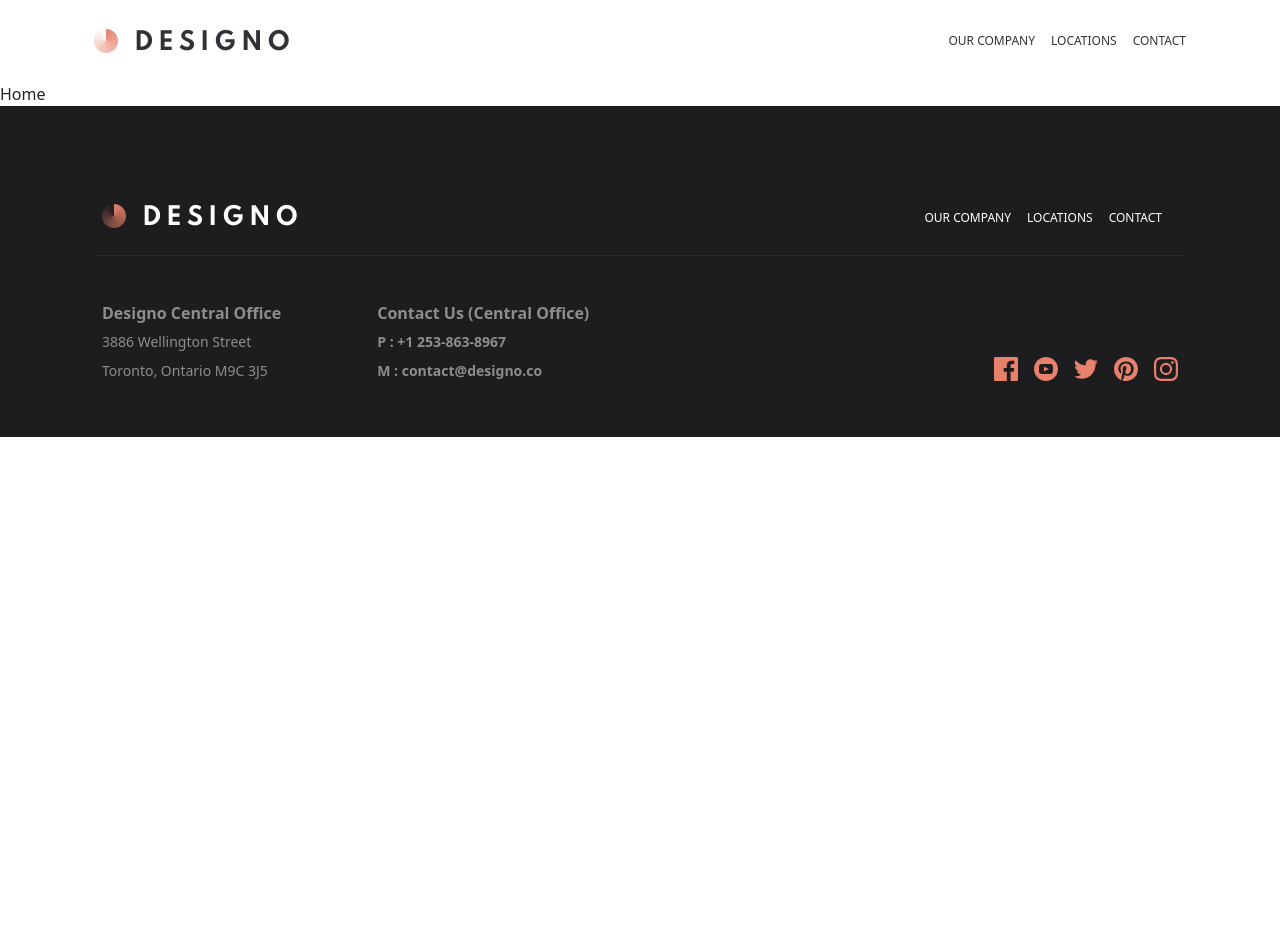
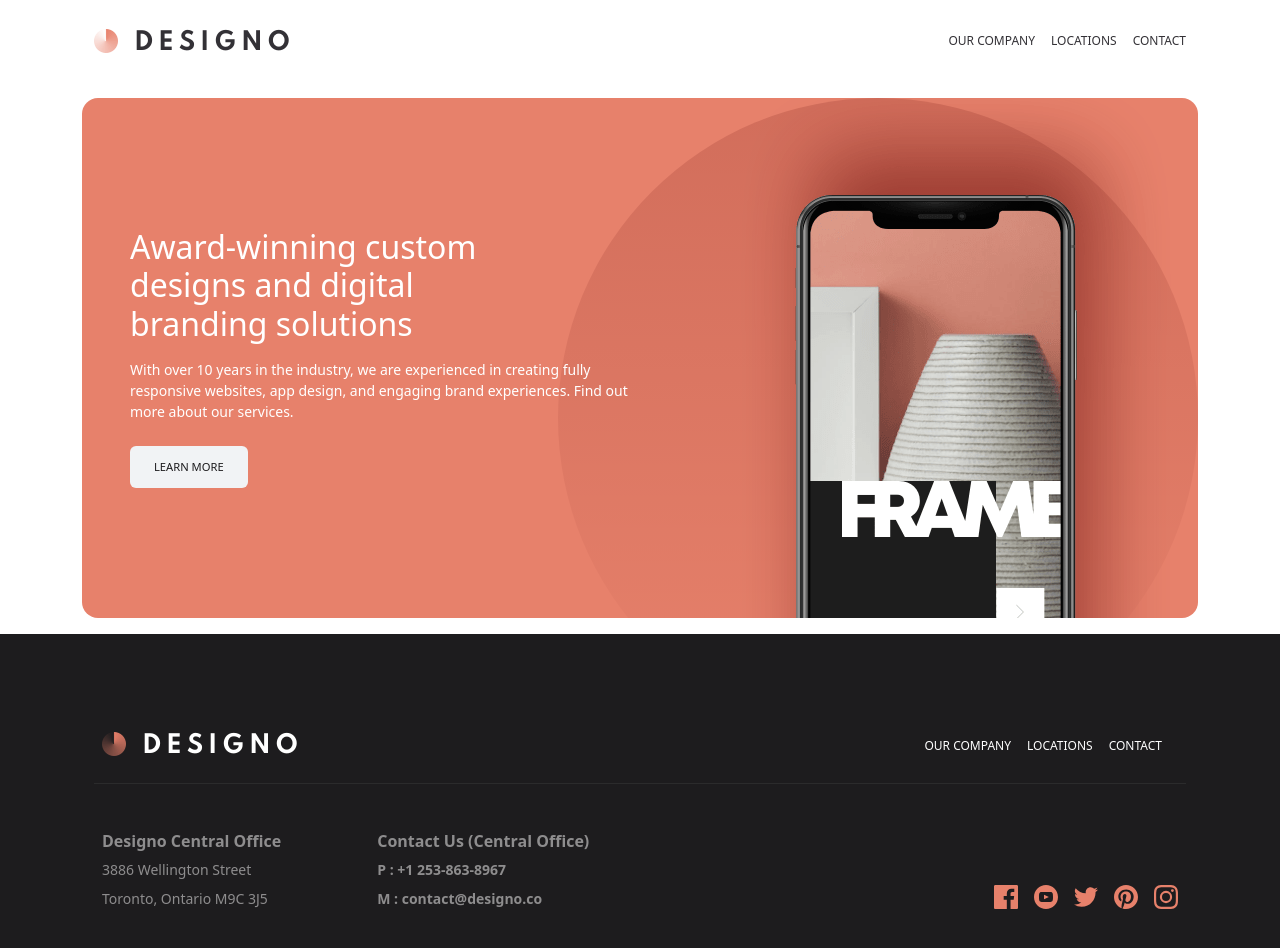
Before and after one commit to ShaimaaAKamal/designo, a React (Create React App) app: page / in a window 1280 px wide. Shown: the top 948 px of the page. Before the commit the page ends 800 px from the top, so only its background shows below. Built offline with nearby package versions, Linux system fonts and the light colour scheme.

Commit message:
init home component implemnation

```diff
--- a/src/Components/Home/Home.jsx
+++ b/src/Components/Home/Home.jsx
@@ -1,9 +1,10 @@
-import React from 'react'
+import React from 'react';
+import HomeHeading from '../HomeHeading/HomeHeading';
 
 export default function Home() {
   return (
-    <div>
-      Home
+    <div className='container-lg'>
+      <HomeHeading/>
     </div>
   )
 }
```
